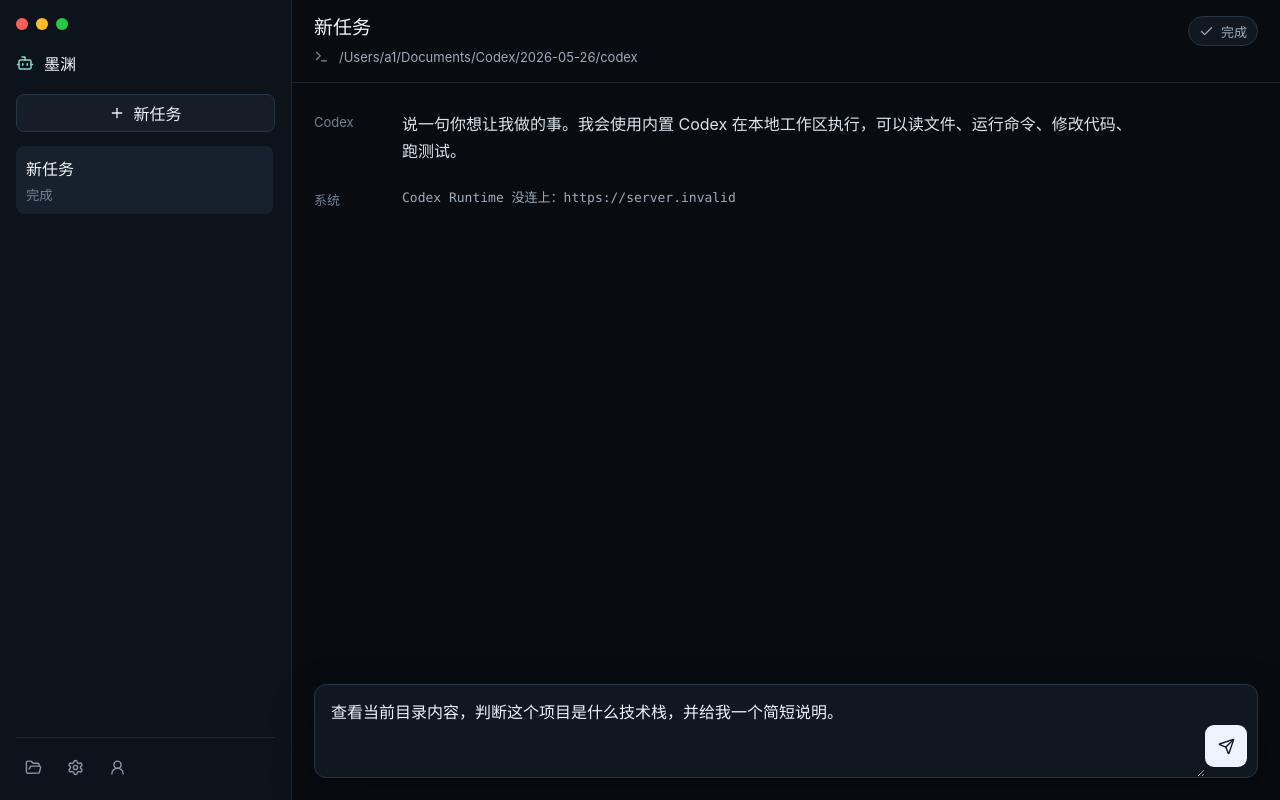
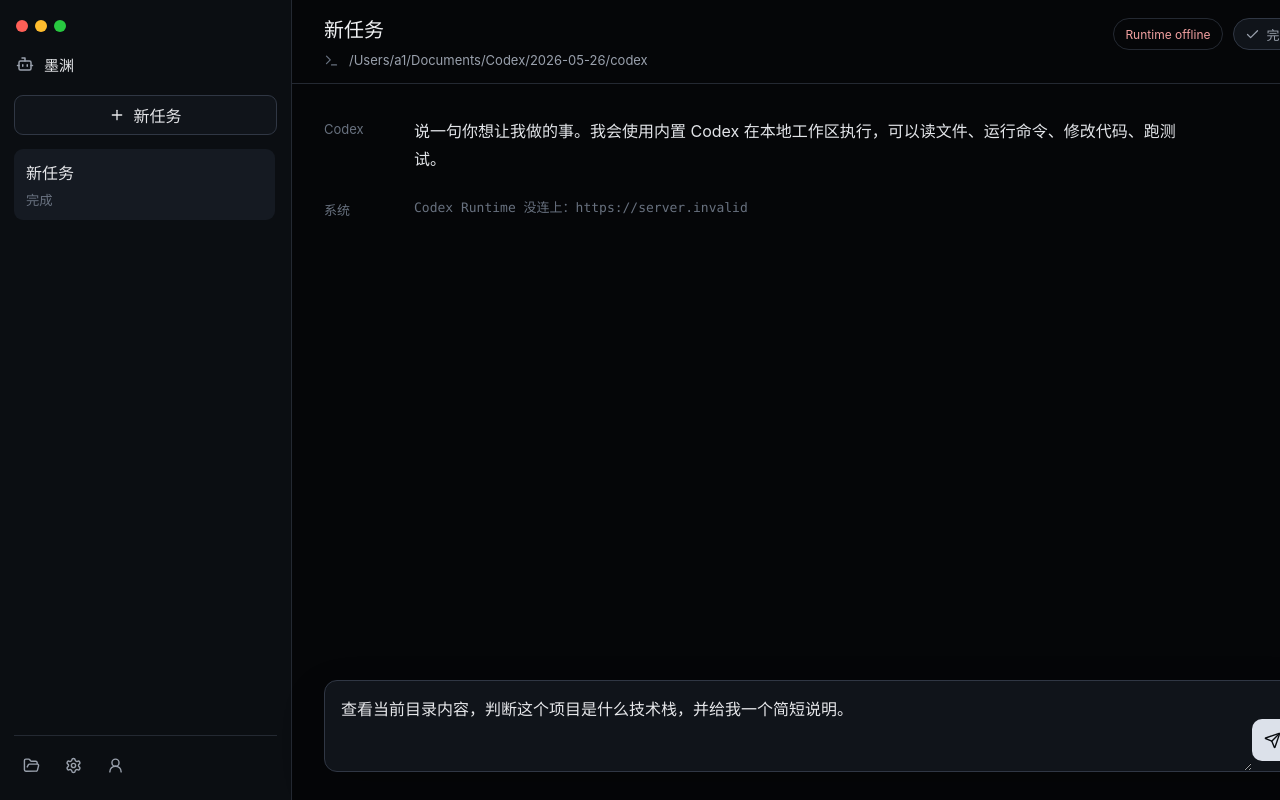
Before and after one commit to hanfeihu/moyuan-desktop, a React (Vite) app in the folder apps/desktop/: page / in a window 1280 px wide. Built offline with nearby package versions, Linux system fonts and the light colour scheme; no server answers.

Commit message:
Polish desktop Codex interaction and theme

```diff
--- a/apps/desktop/src/main.tsx
+++ b/apps/desktop/src/main.tsx
@@ -6,6 +6,10 @@
 
 const runtimeUrl = import.meta.env.VITE_CODEX_RUNTIME_URL ?? 'http://127.0.0.1:4100'
 const defaultWorkspace = import.meta.env.VITE_DEFAULT_WORKSPACE ?? '/Users/a1/Documents/Codex/2026-05-26/codex'
+const localEmployeeId = import.meta.env.VITE_EMPLOYEE_ID ?? 'u-1001'
+
+type TranscriptItem = CodexTask['transcript'][number]
+type RuntimeState = 'checking' | 'online' | 'offline'
 
 const welcomeTask: CodexTask = {
   id: 'welcome',
@@ -21,6 +25,10 @@
   ],
 }
 
+function nowIso() {
+  return new Date().toISOString()
+}
+
 function statusText(status: CodexTask['status']) {
   return {
     queued: '排队',
@@ -29,6 +37,18 @@
     completed: '完成',
     failed: '失败',
   }[status]
+}
+
+function taskSortValue(task: CodexTask) {
+  return new Date(task.createdAt ?? task.transcript[0]?.timestamp ?? 0).getTime()
+}
+
+function normalizeTask(task: CodexTask): CodexTask {
+  return {
+    ...task,
+    title: task.title?.trim() || task.transcript.find((item) => item.role === 'user')?.content.slice(0, 36) || '新任务',
+    transcript: task.transcript ?? [],
+  }
 }
 
 function eventToTranscript(event: CodexTaskEvent) {
@@ -40,9 +60,92 @@
 }
 
 function mergeTask(tasks: CodexTask[], next: CodexTask) {
-  const exists = tasks.some((task) => task.id === next.id)
-  if (!exists) return [next, ...tasks.filter((task) => task.id !== 'welcome')]
-  return tasks.map((task) => (task.id === next.id ? next : task))
+  const normalized = normalizeTask(next)
+  const withoutWelcome = tasks.filter((task) => task.id !== 'welcome')
+  const exists = withoutWelcome.some((task) => task.id === normalized.id)
+  const merged = exists
+    ? withoutWelcome.map((task) => (task.id === normalized.id ? normalized : task))
+    : [normalized, ...withoutWelcome]
+
+  return merged.sort((a, b) => taskSortValue(b) - taskSortValue(a))
+}
+
+function shouldShowMessage(item: TranscriptItem) {
+  if (item.role !== 'system') return true
+  return (
+    item.content.includes('Codex Runtime 没连上') ||
+    item.content.includes('任务创建失败') ||
+    item.content.includes('发送失败') ||
+    item.content.includes('退出') ||
+    item.content.includes('失败') ||
+    item.content.includes('错误') ||
+    item.content.includes('error')
+  )
+}
+
+function messageLabel(role: TranscriptItem['role']) {
+  return {
+    assistant: 'Codex',
+    tool: '命令',
+    system: '系统',
+    user: '你',
+  }[role]
+}
+
+function eventStatus(event: CodexTaskEvent, fallback: CodexTask['status']): CodexTask['status'] {
+  if (event.type === 'process.exit') return event.content.includes('完成') ? 'completed' : 'failed'
+  if (event.type === 'turn.failed' || event.type === 'error') return 'failed'
+  if (event.type === 'turn.completed') return 'completed'
+  if (event.type === 'turn.started' || event.type === 'thread.started' || event.type === 'tool') return 'running'
+  return fallback
+}
+
+function mergeEventIntoTask(task: CodexTask, event: CodexTaskEvent): CodexTask {
+  const seen = task.transcript.some((item) => item.timestamp === event.timestamp && item.content === event.content && item.role === event.role)
+  const transcript = seen ? task.transcript : [...task.transcript, eventToTranscript(event)]
+  return { ...task, status: eventStatus(event, task.status), transcript }
+}
+
+function hasVisibleAssistantReply(task: CodexTask) {
+  return task.transcript.some((item) => item.role === 'assistant' && item.content.trim())
+}
+
+function buildPendingTask(promptText: string, workspacePath: string): CodexTask {
+  const timestamp = nowIso()
+  return {
+    id: `pending-${Date.now()}`,
+    title: promptText.slice(0, 36),
+    status: 'queued',
+    workspace: workspacePath,
+    createdAt: timestamp,
+    exitCode: null,
+    transcript: [
+      {
+        role: 'user',
+        content: promptText,
+        timestamp,
+      },
+    ],
+  }
+}
+
+function buildLocalErrorTask(error: unknown, workspacePath: string): CodexTask {
+  const timestamp = nowIso()
+  return {
+    id: `error-${Date.now()}`,
+    title: '发送失败',
+    status: 'failed',
+    workspace: workspacePath,
+    createdAt: timestamp,
+    exitCode: null,
+    transcript: [
+      {
+        role: 'system',
+        content: `发送失败：${error instanceof Error ? error.message : String(error)}`,
+        timestamp,
+      },
+    ],
+  }
 }
 
 function DesktopApp() {
@@ -51,11 +154,19 @@
   const [prompt, setPrompt] = useState('查看当前目录内容，判断这个项目是什么技术栈，并给我一个简短说明。')
   const [workspace, setWorkspace] = useState(defaultWorkspace)
   const [isSubmitting, setIsSubmitting] = useState(false)
+  const [runtimeState, setRuntimeState] = useState<RuntimeState>('checking')
   const transcriptRef = useRef<HTMLDivElement | null>(null)
 
   const activeTask = useMemo(() => tasks.find((task) => task.id === activeTaskId) ?? tasks[0], [activeTaskId, tasks])
 
   useEffect(() => {
+    fetch(`${runtimeUrl}/health`)
+      .then((response) => {
+        if (!response.ok) throw new Error('offline')
+        setRuntimeState('online')
+      })
+      .catch(() => setRuntimeState('offline'))
+
     fetch(`${runtimeUrl}/api/codex/tasks`)
       .then((response) => response.json())
       .then((payload: { data?: CodexTask[] }) => {
@@ -94,22 +205,7 @@
     source.onmessage = (message) => {
       const event = JSON.parse(message.data) as CodexTaskEvent
       setTasks((current) =>
-        current.map((task) => {
-          if (task.id !== event.taskId) return task
-          const seen = task.transcript.some((item) => item.timestamp === event.timestamp && item.content === event.content)
-          const transcript = seen ? task.transcript : [...task.transcript, eventToTranscript(event)]
-          const status =
-            event.type === 'process.exit'
-              ? event.content.includes('完成')
-                ? 'completed'
-                : 'failed'
-              : event.type === 'turn.failed'
-                ? 'failed'
-                : event.type === 'turn.started'
-                  ? 'running'
-                  : task.status
-          return { ...task, status, transcript }
-        }),
+        current.map((task) => (task.id === event.taskId ? mergeEventIntoTask(task, event) : task)),
       )
     }
 
@@ -136,6 +232,11 @@
     if (!prompt.trim() || isSubmitting) return
 
     setIsSubmitting(true)
+    const pendingTask = buildPendingTask(prompt.trim(), workspace)
+    setTasks((current) => mergeTask(current, pendingTask))
+    setActiveTaskId(pendingTask.id)
+    setPrompt('')
+
     try {
       const response = await fetch(`${runtimeUrl}/api/codex/tasks`, {
         method: 'POST',
@@ -143,30 +244,17 @@
         body: JSON.stringify({
           employeeId: 'u-1001',
           workspace,
-          prompt,
+          prompt: pendingTask.transcript[0].content,
         }),
       })
       const payload = (await response.json()) as { data?: CodexTask; error?: string }
       if (!payload.data) throw new Error(payload.error ?? '任务创建失败')
-      setTasks((current) => mergeTask(current, payload.data!))
+      setTasks((current) => mergeTask(current.filter((task) => task.id !== pendingTask.id), payload.data!))
       setActiveTaskId(payload.data.id)
-      setPrompt('')
     } catch (error) {
-      setTasks((current) =>
-        mergeTask(current, {
-          ...welcomeTask,
-          id: `error-${Date.now()}`,
-          title: '发送失败',
-          status: 'failed',
-          transcript: [
-            {
-              role: 'system',
-              content: error instanceof Error ? error.message : String(error),
-              timestamp: new Date().toISOString(),
-            },
-          ],
-        }),
-      )
+      const errorTask = buildLocalErrorTask(error, workspace)
+      setTasks((current) => mergeTask(current.filter((task) => task.id !== pendingTask.id), errorTask))
+      setActiveTaskId(errorTask.id)
     } finally {
       setIsSubmitting(false)
     }
@@ -222,14 +310,17 @@
               <input value={workspace} onChange={(event) => setWorkspace(event.target.value)} />
             </label>
           </div>
+          <div className="topbar-actions">
+            <div className={`runtime-dot ${runtimeState}`}>{runtimeState === 'online' ? 'Runtime online' : runtimeState === 'checking' ? 'Checking runtime' : 'Runtime offline'}</div>
           <div className={`status-badge ${activeTask.status}`}>
             {activeTask.status === 'running' ? <Loader2 size={15} className="spin" /> : <Check size={15} />}
             {statusText(activeTask.status)}
           </div>
+          </div>
         </header>
 
         <div className="transcript" ref={transcriptRef}>
-          {activeTask.transcript.map((item, index) => (
+          {activeTask.transcript.filter(shouldShowMessage).map((item, index) => (
             <article className={`message ${item.role}`} key={`${item.timestamp}-${index}`}>
               <div className="message-label">
                 {item.role === 'assistant' ? 'Codex' : item.role === 'tool' ? '命令' : item.role === 'system' ? '系统' : '你'}
@@ -237,6 +328,15 @@
               <div className="message-body">{item.content}</div>
             </article>
           ))}
+          {(activeTask.status === 'queued' || (activeTask.status === 'running' && !hasVisibleAssistantReply(activeTask))) && (
+            <article className="message assistant pending">
+              <div className="message-label">Codex</div>
+              <div className="message-body">
+                <span className="typing-dot" />
+                正在处理...
+              </div>
+            </article>
+          )}
         </div>
 
         <footer className="composer">
--- a/apps/desktop/src/styles.css
+++ b/apps/desktop/src/styles.css
@@ -1,9 +1,20 @@
 :root {
+  --bg: #050608;
+  --panel: #0b0e12;
+  --panel-2: #10141a;
+  --panel-3: #151a21;
+  --line: #242932;
+  --line-soft: #1a1f27;
+  --text: #e6e7ea;
+  --muted: #9aa1ad;
+  --dim: #68717f;
+  --accent: #d7dce4;
+  --danger: #f2a0a0;
   font-family:
     Inter, ui-sans-serif, system-ui, -apple-system, BlinkMacSystemFont, "Segoe UI",
     sans-serif;
-  color: #d9e1ea;
-  background: #080b10;
+  color: var(--text);
+  background: var(--bg);
   font-synthesis: none;
   text-rendering: optimizeLegibility;
   -webkit-font-smoothing: antialiased;
@@ -16,6 +27,7 @@
 
 body {
   margin: 0;
+  background: var(--bg);
 }
 
 button,
@@ -30,7 +42,7 @@
 
 button:disabled {
   cursor: not-allowed;
-  opacity: 0.55;
+  opacity: 0.5;
 }
 
 .desktop-shell {
@@ -39,24 +51,25 @@
   display: grid;
   grid-template-columns: 292px minmax(0, 1fr);
   overflow: hidden;
-  background: #080b10;
+  background: var(--bg);
 }
 
 .sidebar {
   min-width: 0;
-  border-right: 1px solid #1d2631;
-  background: #0d131b;
+  border-right: 1px solid var(--line);
+  background: var(--panel);
   display: grid;
   grid-template-rows: auto auto auto 1fr auto;
-  padding: 16px;
+  padding: 18px 14px;
   gap: 14px;
 }
 
 .window-dots {
-  height: 16px;
+  height: 15px;
   display: flex;
-  gap: 8px;
+  gap: 7px;
   align-items: center;
+  padding-left: 2px;
 }
 
 .window-dots span {
@@ -82,26 +95,38 @@
   display: flex;
   align-items: center;
   gap: 10px;
-  color: #f4f7fb;
+  color: var(--text);
+  padding: 0 2px;
 }
 
 .brand svg {
-  color: #8bd7c9;
+  color: var(--muted);
+}
+
+.brand strong {
+  font-size: 15px;
+  font-weight: 650;
 }
 
 .new-task {
-  height: 38px;
-  border: 1px solid #263545;
-  border-radius: 8px;
-  background: #151d28;
-  color: #eef4fa;
+  height: 40px;
+  border: 1px solid #303744;
+  border-radius: 9px;
+  background: var(--panel-2);
+  color: var(--text);
   display: inline-flex;
   align-items: center;
   justify-content: center;
   gap: 8px;
 }
 
+.new-task:hover {
+  background: var(--panel-3);
+  border-color: #3b4452;
+}
+
 .task-list {
+  min-height: 0;
   overflow: auto;
   display: flex;
   flex-direction: column;
@@ -111,12 +136,12 @@
 
 .task-item {
   border: 0;
-  border-radius: 8px;
-  padding: 10px;
+  border-radius: 9px;
+  padding: 11px 12px;
   display: grid;
-  gap: 5px;
+  gap: 6px;
   background: transparent;
-  color: #b7c2cf;
+  color: #b9bec7;
   text-align: left;
 }
 
@@ -124,20 +149,21 @@
   overflow: hidden;
   text-overflow: ellipsis;
   white-space: nowrap;
+  font-weight: 560;
 }
 
 .task-item small {
-  color: #738295;
+  color: var(--dim);
 }
 
 .task-item:hover,
 .task-item.active {
-  background: #17212d;
-  color: #f4f7fb;
+  background: #151a22;
+  color: var(--text);
 }
 
 .sidebar-footer {
-  border-top: 1px solid #1d2631;
+  border-top: 1px solid var(--line);
   padding-top: 12px;
   display: flex;
   gap: 8px;
@@ -151,93 +177,121 @@
   display: grid;
   place-items: center;
   background: transparent;
-  color: #8997aa;
+  color: var(--muted);
 }
 
 .sidebar-footer button:hover {
-  background: #17212d;
-  color: #f4f7fb;
+  background: #151a22;
+  color: var(--text);
 }
 
 .main-pane {
   min-width: 0;
   display: grid;
   grid-template-rows: auto 1fr auto;
-  background: #080b10;
+  background: var(--bg);
 }
 
 .topbar {
   min-height: 78px;
-  border-bottom: 1px solid #1d2631;
-  padding: 16px 22px;
+  border-bottom: 1px solid var(--line);
+  padding: 18px 32px 14px;
   display: flex;
   align-items: flex-start;
   justify-content: space-between;
   gap: 24px;
 }
 
+.topbar-actions {
+  display: flex;
+  align-items: center;
+  gap: 10px;
+}
+
+.runtime-dot {
+  height: 32px;
+  border: 1px solid var(--line);
+  border-radius: 999px;
+  padding: 0 11px;
+  display: inline-flex;
+  align-items: center;
+  white-space: nowrap;
+  color: var(--dim);
+  background: transparent;
+  font-size: 12px;
+}
+
+.runtime-dot.online {
+  color: #b7bdc7;
+}
+
+.runtime-dot.offline {
+  color: var(--danger);
+}
+
 .topbar h1 {
   margin: 0 0 8px;
-  font-size: 19px;
+  font-size: 20px;
   line-height: 1.25;
-  color: #f4f7fb;
+  color: #f1f2f4;
   letter-spacing: 0;
+  font-weight: 680;
 }
 
 .workspace-field {
   display: flex;
   align-items: center;
   gap: 8px;
-  color: #7f8da0;
+  color: var(--dim);
   font-size: 13px;
 }
 
 .workspace-field input {
-  width: min(720px, 58vw);
+  width: min(760px, 58vw);
   border: 0;
   outline: 0;
-  color: #9facbd;
+  color: var(--muted);
   background: transparent;
 }
 
 .status-badge {
-  height: 30px;
-  border: 1px solid #273545;
+  height: 32px;
+  border: 1px solid #303744;
   border-radius: 999px;
-  padding: 0 10px;
+  padding: 0 11px;
   display: inline-flex;
   align-items: center;
   gap: 7px;
   white-space: nowrap;
-  color: #9facbd;
-  background: #111821;
+  color: var(--muted);
+  background: var(--panel-2);
   font-size: 13px;
 }
 
 .status-badge.running {
-  color: #8bd7c9;
-  border-color: #246157;
+  color: var(--text);
+  border-color: #454d5b;
 }
 
 .status-badge.failed {
-  color: #ff9b9b;
-  border-color: #5d2b32;
+  color: var(--danger);
+  border-color: #614047;
 }
 
 .transcript {
   min-height: 0;
   overflow: auto;
-  padding: 28px 22px 18px;
+  padding: 34px 32px 18px;
   display: flex;
   flex-direction: column;
-  gap: 22px;
+  gap: 24px;
 }
 
 .message {
-  width: min(820px, 100%);
+  width: min(880px, 100%);
   display: grid;
-  grid-template-columns: 74px minmax(0, 1fr);
-  gap: 14px;
+  grid-template-columns: 72px minmax(0, 1fr);
+  gap: 18px;
 }
 
 .message.user {
@@ -245,54 +299,93 @@
 }
 
 .message-label {
-  color: #748396;
+  color: var(--dim);
   font-size: 13px;
   padding-top: 3px;
 }
 
 .message-body {
-  color: #dce5ef;
-  line-height: 1.7;
+  color: #d9dce2;
+  line-height: 1.72;
   white-space: pre-wrap;
   overflow-wrap: anywhere;
 }
 
 .message.user .message-body {
-  border: 1px solid #26384c;
-  border-radius: 10px;
-  padding: 10px 12px;
-  background: #121d2a;
+  border: 1px solid #303845;
+  border-radius: 11px;
+  padding: 11px 13px;
+  background: #111822;
+}
+
+.message.assistant .message-body {
+  color: #e3e5e9;
+}
+
+.message.pending .message-body {
+  color: var(--muted);
+}
+
+.typing-dot {
+  width: 7px;
+  height: 7px;
+  border-radius: 50%;
+  display: inline-block;
+  margin-right: 10px;
+  background: var(--muted);
+  animation: pulse 1.2s ease-in-out infinite;
+  vertical-align: middle;
+}
+
+.message.tool .message-body {
+  border: 1px solid var(--line-soft);
+  border-radius: 9px;
+  padding: 12px 13px;
+  background: #080b0f;
 }
 
 .message.tool .message-body,
 .message.system .message-body {
   font-family: ui-monospace, SFMono-Regular, Menlo, Monaco, Consolas, monospace;
-  color: #9facbd;
+  color: #a8aeb8;
   font-size: 13px;
+  line-height: 1.62;
+}
+
+.message.system .message-body {
+  color: var(--dim);
 }
 
 .composer {
-  margin: 0 22px 22px;
-  border: 1px solid #263545;
-  border-radius: 12px;
-  background: #101720;
+  margin: 0 32px 28px;
+  border: 1px solid #303744;
+  border-radius: 13px;
+  background: var(--panel-2);
   display: grid;
   grid-template-columns: minmax(0, 1fr) auto;
   align-items: end;
   overflow: hidden;
-  box-shadow: 0 18px 46px rgba(0, 0, 0, 0.28);
+  box-shadow: 0 18px 44px rgba(0, 0, 0, 0.2);
+}
+
+.composer:focus-within {
+  border-color: #46515f;
 }
 
 .composer textarea {
-  min-height: 92px;
-  max-height: 210px;
+  min-height: 90px;
+  max-height: 220px;
   border: 0;
   outline: 0;
   resize: vertical;
-  padding: 15px 16px;
-  color: #edf4fb;
+  padding: 16px;
+  color: var(--text);
   background: transparent;
-  line-height: 1.6;
+  line-height: 1.62;
+}
+
+.composer textarea::placeholder {
+  color: #6f7783;
 }
 
 .composer button {
@@ -300,11 +393,15 @@
   height: 42px;
   margin: 0 10px 10px 0;
   border: 0;
-  border-radius: 9px;
+  border-radius: 10px;
   display: grid;
   place-items: center;
-  background: #edf4ff;
-  color: #101720;
+  background: #dce1ea;
+  color: #0b0e12;
+}
+
+.composer button:hover:not(:disabled) {
+  background: #f0f3f8;
 }
 
 .spin {
@@ -317,6 +414,18 @@
   }
 }
 
+@keyframes pulse {
+  0%,
+  100% {
+    opacity: 0.28;
+    transform: scale(0.92);
+  }
+  50% {
+    opacity: 0.95;
+    transform: scale(1);
+  }
+}
+
 @media (max-width: 900px) {
   .desktop-shell {
     grid-template-columns: 1fr;
```
Also changed, not shown: 1 other file (tests, documents, lock files or other folders).
